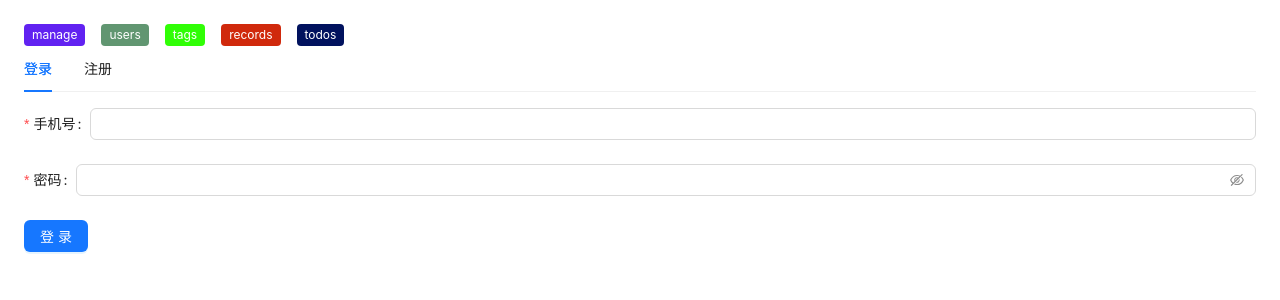
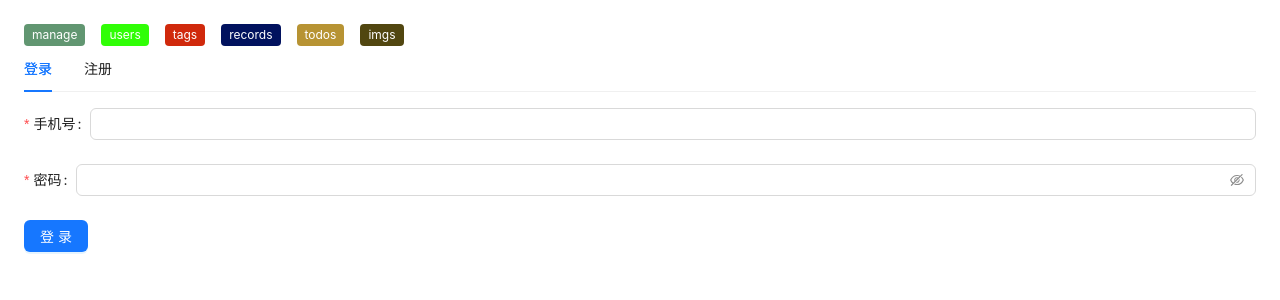
Before and after one commit to ndzy01/ndzy-manage, a React (Vite) app: page / in a window 1280 px wide. Shown: the top 300 px of the page. Built offline with nearby package versions, Linux system fonts and the light colour scheme; what @wxcloud/cloud-sdk would draw is missing.

Commit message:
chore: 1

```diff
--- a/src/App.tsx
+++ b/src/App.tsx
@@ -9,6 +9,7 @@ const links = [
   { src: 'https://ndzy01.gitee.io/ndzy-tags/', name: 'tags' },
   { src: 'https://ndzy01.gitee.io/ndzy-records/', name: 'records' },
   { src: 'https://ndzy01.gitee.io/ndzy-todos/', name: 'todos' },
+  { src: 'https://ndzy01.gitee.io/ndzy-imgs/', name: 'imgs' },
 ];
 
 const items: TabsProps['items'] = [
```
